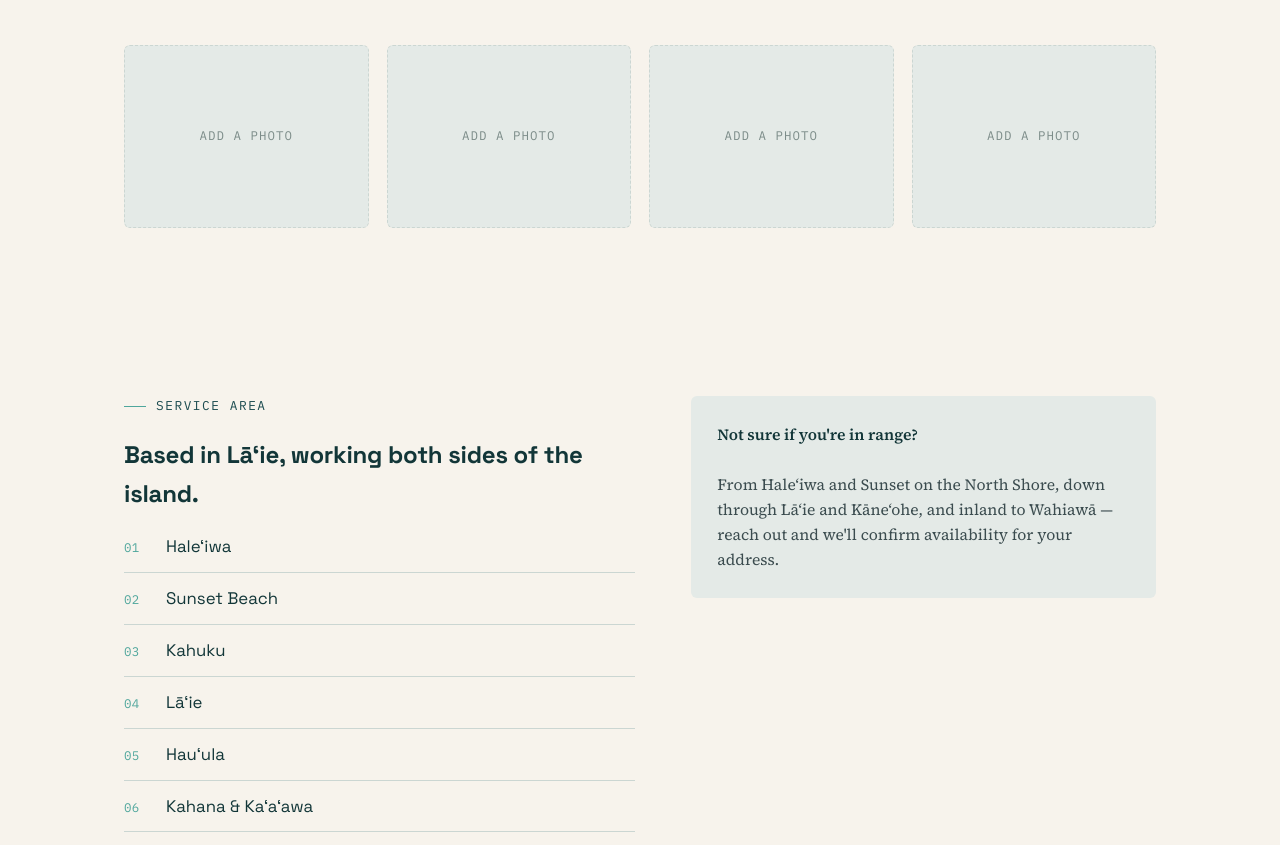
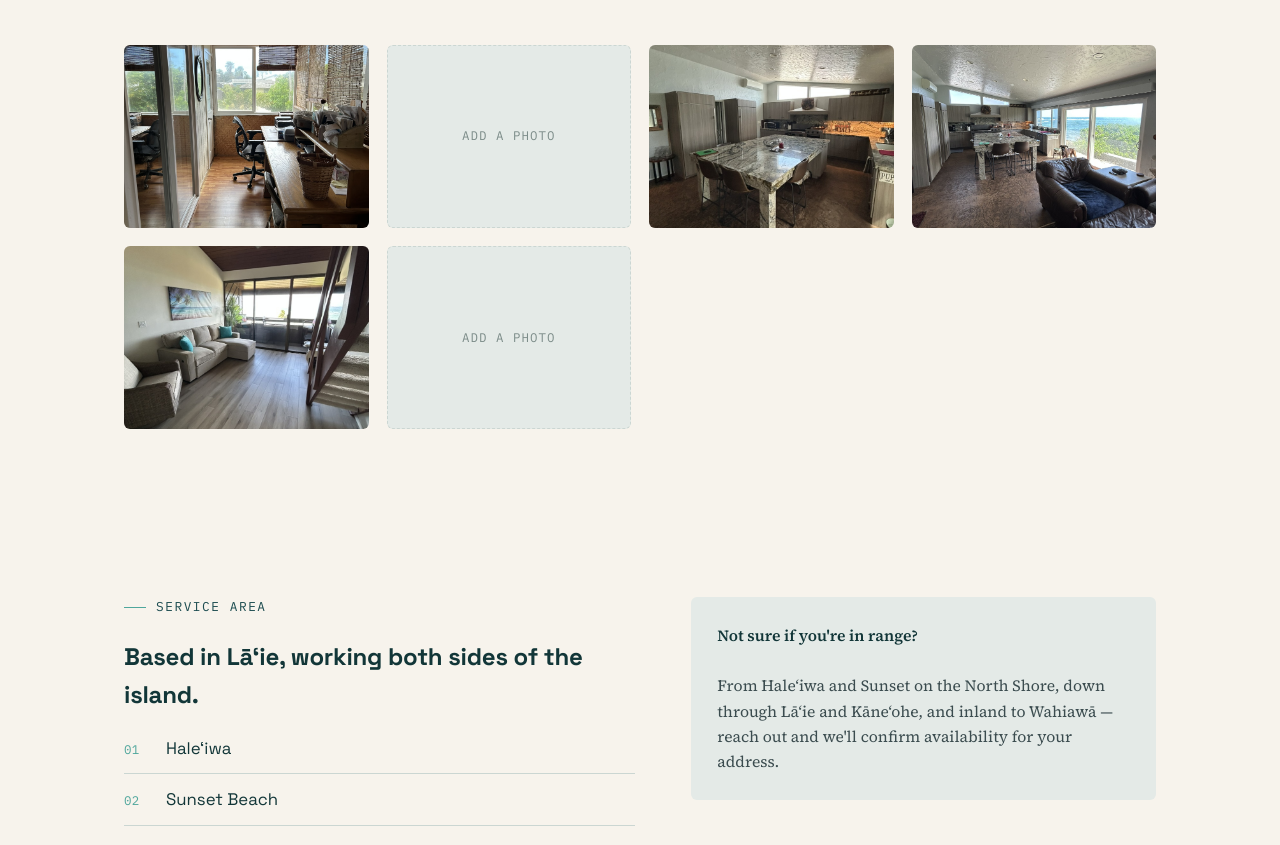
Before and after one commit to jacksandberg21/LumiCleaning, a plain HTML site: page index.html in a window 1280 px wide. Shown: the part 1748-2593 px from the top of the page. Drawn offline with Linux system fonts and the light colour scheme.

Commit message:
added photos

```diff
--- a/index.html
+++ b/index.html
@@ -95,10 +95,10 @@
         <p>Photos from real turnovers and cleans across the North Shore and Windward side.</p>
       </div>
       <div class="gallery-grid">
-        <div class="gallery-placeholder"><span>Add a photo</span></div>
-        <div class="gallery-placeholder"><span>Add a photo</span></div>
-        <div class="gallery-placeholder"><span>Add a photo</span></div>
-        <div class="gallery-placeholder"><span>Add a photo</span></div>
+        <img class="gallery-photo" src="clean1.jpg" alt="Describe the space here">        <div class="gallery-placeholder"><span>Add a photo</span></div>
+        <img class="gallery-photo" src="clean2.jpg" alt="Describe the space here">
+        <img class="gallery-photo" src="clean3.jpg" alt="Describe the space here">
+        <img class="gallery-photo" src="clean4.jpg" alt="Describe the space here">        <div class="gallery-placeholder"><span>Add a photo</span></div>
       </div>
     </div>
   </section>
```
Also changed, not shown: clean1.jpg (added), clean2.jpg (added), clean3.jpg (added), clean4.jpg (added).
